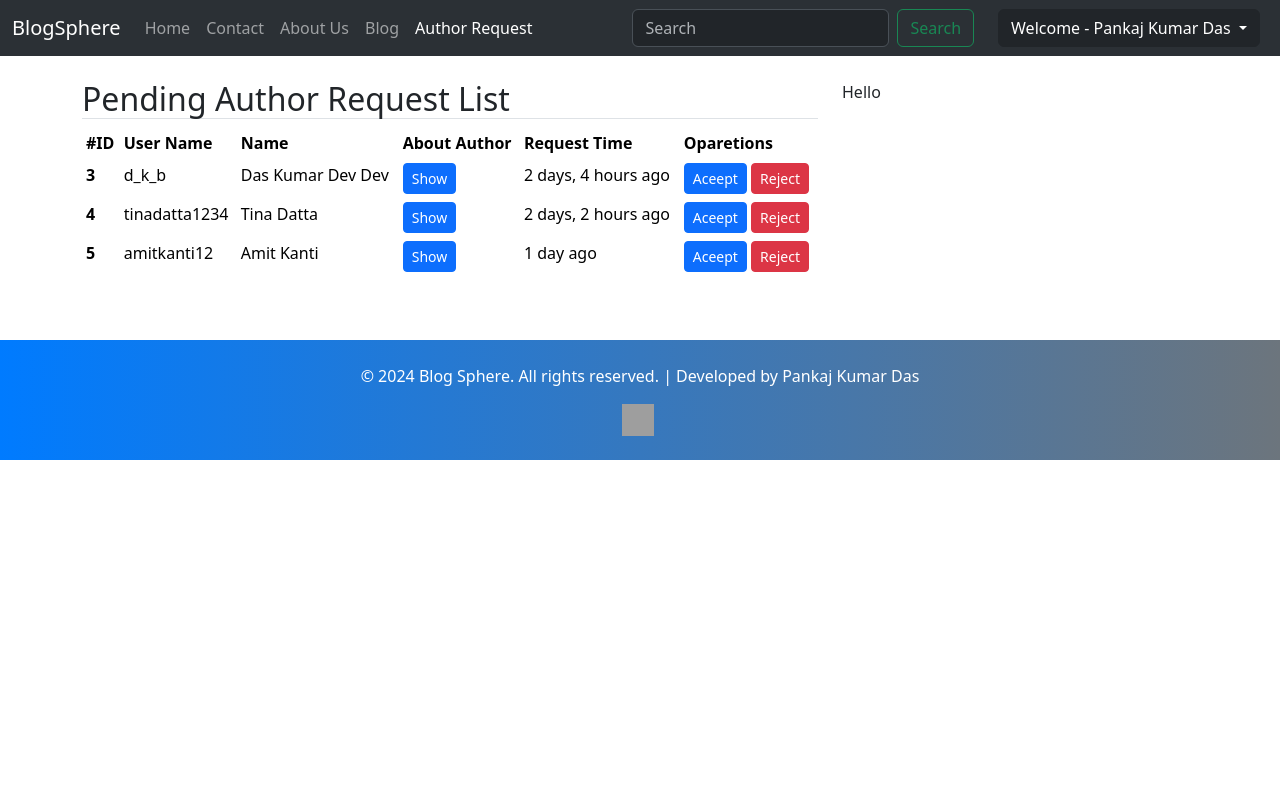
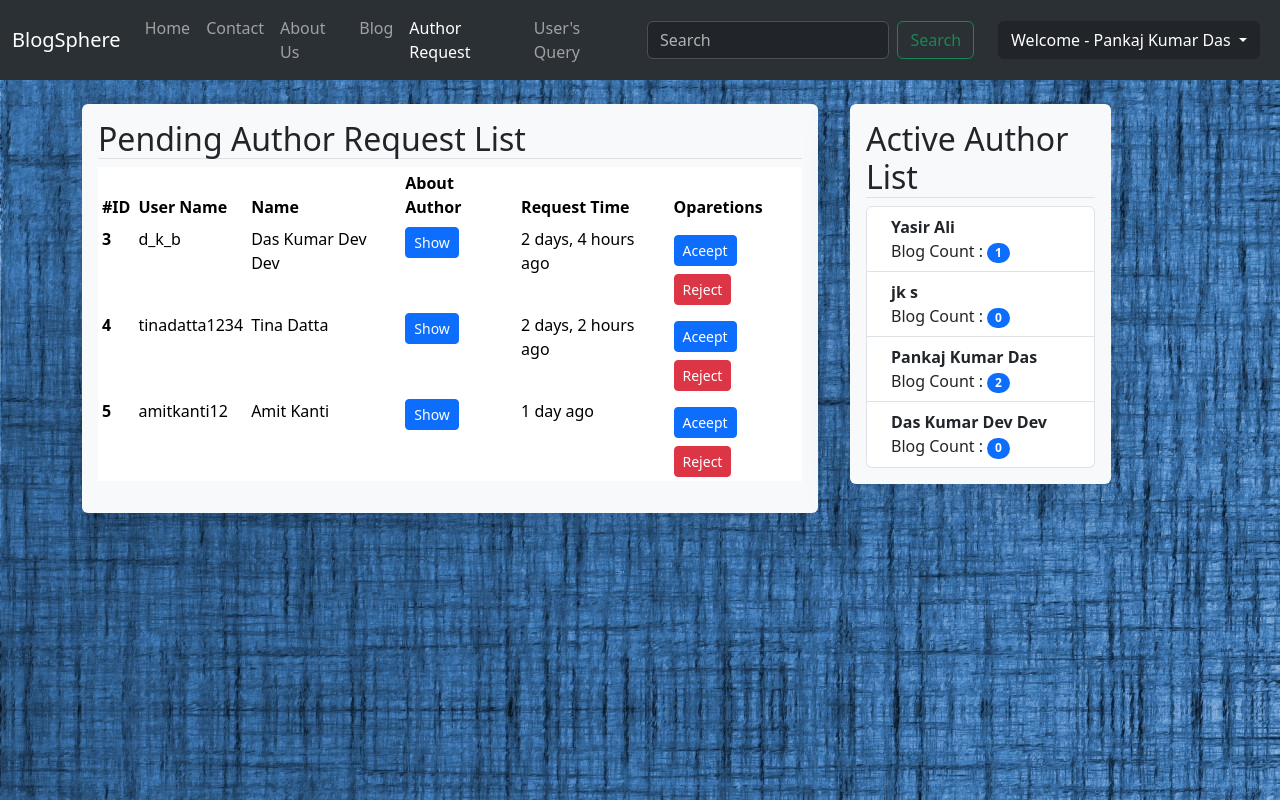
Before and after one commit to PankajSP2019/Blog-App-With-Django, a Django app: page /author_request_handle/ in a window 1280 px wide. Run offline with Django 4.2, Linux system fonts and the light colour scheme; a user stored in the database is signed in; data comes from the database, SQL or seed files in the repository; both versions use the stored data as it was after the commit; grey boxes are pictures that could not be loaded.

Commit message:
first commit

```diff
--- a/django_blog/django_blog/settings.py
+++ b/django_blog/django_blog/settings.py
@@ -30,6 +30,8 @@ from django.contrib.messages import constants as messages
 MESSAGE_TAGS = {
     messages.ERROR: 'danger'
 }
+
+
 STATIC_URL = '/static/'
 STATIC_ROOT = '/static/'
 
@@ -41,7 +43,7 @@ STATICFILES_DIRS = [
     # os.path.join(BASE_DIR, 'blog', 'static'),  # Static directory for blog app
 ]
 
-# These Setting Added bby Pankaj Kumar Das, to Managing Media
+# These Setting Added by Pankaj Kumar Das, to Managing Media
 MEDIA_ROOT = os.path.join(BASE_DIR, 'media')
 MEDIA_URL = '/media/'
 
--- a/django_blog/home/models.py
+++ b/django_blog/home/models.py
@@ -20,8 +20,6 @@ class Contact_H(models.Model):
 class UserProfile(models.Model):
     up_no = models.AutoField(primary_key=True)
     user = models.ForeignKey(User, on_delete=models.CASCADE)
-    # dob = models.DateField()
-    # address = models.TextField(max_length=500)
     profile_picture = models.ImageField(upload_to="home/user_image")
     is_author = models.BooleanField(default=False)
 
@@ -29,6 +27,7 @@ class UserProfile(models.Model):
         return f"Profile ID-{self.up_no} UserName-{self.user.username} Is_Author-{self.is_author}"
 
 
+# Author Request
 class AuthorRequest(models.Model):
     CATEGORY_CHOICES = [
         ('Pending', 'Pending'),
--- a/django_blog/home/views.py
+++ b/django_blog/home/views.py
@@ -283,28 +283,44 @@ def authorRequest(request):
         return HttpResponse("Something Went Wrong")
 
 
+# Show All Author Request Information To Super User/Admin Only
 @login_required(login_url="/")
 def author_request_handle(request):
     if request.user.is_superuser:
-        all_author_request = AuthorRequest.objects.all()
-        return render(request, "home/author_request_handle.html", {'all_author_request': all_author_request})
+
+        # Pending Author Request
+        all_author_request = AuthorRequest.objects.filter(status="Pending")
+
+        # Just For Show The Author List And Their Blog Count
+        # Author List
+        author_list = UserProfile.objects.filter(is_author=True)
+        print(author_list)
+
+        # Author's Blog Count
+        author_blog_count = []
+        for i in author_list:
+            blog_count = Post.objects.filter(user=i.user).count()
+            author_blog_count.append([f"{i.user.first_name} {i.user.last_name}",blog_count])
+
+        return render(request, "home/author_request_handle.html", {'author_requests': all_author_request, 'author_blog_count': author_blog_count})
     else:
         messages.error(request, "You Are Not Allowed To Visit This Page.")
         # It Redirects to the Same page From Where This Request Call
         return HttpResponseRedirect(request.META.get('HTTP_REFERER'))
 
 
+# This Function Is For Author Request Rejection
 @login_required(login_url="/")
 def author_request_reject_handle(request):
+    """
+    :param request:
+    :return: Status of the author request will be rejected, and send a rejection mail to author's email address.
+    """
     # We can use here request.user.is_authenticated
     if request.method == "POST":
         reject_reason = request.POST['reject_reason']
         ar_no = request.POST['ar_no']
         ar_user_pk = request.POST['ar_user']
-
-        # print(reject_reason)
-        # print(ar_no)
-        # print(ar_user)
 
         # Author Reject Operation
         au_re = AuthorRequest.objects.filter(ar_no=ar_no, user=ar_user_pk).exclude(status="Rejected")[0]
@@ -313,7 +329,35 @@ def author_request_reject_handle(request):
         au_re.status = "Rejected"
         au_re.save()
 
-        # Send Email To Author, Inform That His/Her Author Request Is Accepted.
+        # Send Email To Author, Inform That His/Her Author Request Is Rejected.
+        user = User.objects.filter(pk=ar_user_pk)[0]
+
+        # Email message, Yes Its messy, Please Ignore it.
+        reject_message = f"""Thank you for your interest in becoming an author for BlogSphere. We appreciate the time and effort you invested in your application and your enthusiasm for contributing to our platform.
+
+After careful consideration, we regret to inform you that we have decided not to move forward with your application at this time. This decision was not made lightly, and it reflects our current needs and priorities for the blog.
+
+Reject Reason : {reject_reason}
+
+Please understand that this is not a reflection of your abilities or potential. We encourage you to continue pursuing your passion for writing and to keep us in mind for future opportunities.
+
+If you have any questions or would like feedback on your application, please feel free to reach out. We wish you the best in your future endeavors and hope to see you as a valued member of our reader community."""
+
+        subject = "Regarding Author Request-BlogSphere."
+        message = render_to_string('home/author_request_handle_mail.html', {
+            'name': f"{user.first_name} {user.last_name}",
+            'message': reject_message,
+            'ar_no': ar_no,
+
+        })
+        email = EmailMessage(
+            subject,
+            message,
+            settings.EMAIL_HOST_USER,
+            [user.email]
+        )
+        email.fail_silently = True
+        email.send()
 
         messages.warning(request, f"Request No. {ar_no}. Successfully Reject Author Request.")
         return redirect('AuthorRequestHandle')
@@ -339,20 +383,21 @@ def author_request_accept_handle(request):
         else:
             # Give Permission Will here
             user = User.objects.get(pk=ar_user_pk)
+            permission_list = []
             if add_p == 'on':
-                print("Add Permission Give Here")
+                permission_list.append("Add Permission")
                 add_blog_permission = Permission.objects.get(name="Can add post")
                 user.user_permissions.add(add_blog_permission)
             if view_p == 'on':
-                print("View Permission Give Here")
+                permission_list.append("View Permission")
                 view_blog_permission = Permission.objects.get(name="Can view post")
                 user.user_permissions.add(view_blog_permission)
             if delete_p == 'on':
-                print("Delete Permission Give Here")
+                permission_list.append("Delete Permission")
                 delete_blog_permission = Permission.objects.get(name="Can delete post")
                 user.user_permissions.add(delete_blog_permission)
             if change_p == 'on':
-                print("Change Permission Give Here")
+                permission_list.append("Change Permission")
                 change_blog_permission = Permission.objects.get(name="Can change post")
                 user.user_permissions.add(change_blog_permission)
 
@@ -369,6 +414,33 @@ def author_request_accept_handle(request):
             au_re.save()
 
             # Send Email To Author, Inform That His/Her Author Request Is Accepted.
+            user = User.objects.filter(pk=ar_user_pk)[0]
+
+            # Email message, Yes Its messy, Please Ignore it.
+            accept_message = f"""We are pleased to inform you that your Request to become an author for BlogSphere has been accepted!
+
+Now, you have the access of Author Panel, where you can show your creativity.
+
+Permission List : {permission_list}
+
+Welcome aboard! We look forward to your contributions. If you have any questions, feel free to reach out.
+"""
+
+            subject = "Regarding Author Request-BlogSphere."
+            message = render_to_string('home/author_request_handle_mail.html', {
+                'name': f"{user.first_name} {user.last_name}",
+                'message': accept_message,
+                'ar_no': ar_no
+
+            })
+            email = EmailMessage(
+                subject,
+                message,
+                settings.EMAIL_HOST_USER,
+                [user.email]
+            )
+            email.fail_silently = True
+            email.send()
 
         messages.success(request, "Successfully Accept Author Request.")
         return redirect('AuthorRequestHandle')
@@ -490,7 +562,6 @@ def reset_password_request(request):
 
 
 def reset_password_confirm(request, uidb64, token):
-
     if request.user.is_authenticated:
         messages.error(request, "You are not allowed to reset password, while you are logged in.")
         return redirect('Home')
--- a/django_blog/templates/base.html
+++ b/django_blog/templates/base.html
@@ -26,6 +26,11 @@
 
 
     <style>
+
+        .pp{
+            cursor: pointer;
+        }
+
         .footer {
             background: linear-gradient(to right, #007bff, #6c757d);
             color: white;
@@ -96,8 +101,13 @@
                     {% if user.is_authenticated %}
                     <!-- Check If the User is the Super User Is Not -->
                     {% if user.is_superuser %}
+                    <!-- Show Author Request List To Admin -->
                     <li class="nav-item">
                         <a class="nav-link {% block superactive  %}{% endblock %}" href="/author_request_handle">Author Request</a>
+                    </li>
+                   <!--  Show User Query To Admin - Contact Us List -->
+                    <li class="nav-item">
+                        <a class="nav-link {% block userqueryactive  %}{% endblock %}" href="#">User's Query</a>
                     </li>
                     {% endif %}
                     <!-- Check If the User is the Is Author Is Not, Cheeck by Session -->
@@ -132,7 +142,7 @@
                                 {% endif %}
                                 <!-- Become Author -->
                                 {% if not request.session.is_author %}
-                                <li><a class="dropdown-item" data-bs-toggle="modal" data-bs-target="#staticBackdrop-become-author">Become An Author?</a>
+                                <li><a class="dropdown-item pp" data-bs-toggle="modal" data-bs-target="#staticBackdrop-become-author">Become An Author?</a>
                                 </li>
                                 {% endif %}
                                 <li><a class="dropdown-item" href="/password_change/">Change Password?</a></li>
--- a/django_blog/templates/blog/blogpost.html
+++ b/django_blog/templates/blog/blogpost.html
@@ -51,6 +51,7 @@
         width: 100%; /* Change to percentage */
         height: 35px;
     }
+
 
 </style>
 {% endblock %}
@@ -207,7 +208,7 @@
             <div class="position-sticky my-2" style="top: 2rem;">
                 <div class="p-4 mb-3 bg-body-tertiary rounded">
                     <h4 class="fst-italic">About</h4>
-                    <p class="mb-0">{{post.summary}}</p>
+                    <p class="mb-0" >{{post.summary}}</p>
                 </div>
 
                 <div class="p-4">
--- a/django_blog/templates/home/author_request_handle.html
+++ b/django_blog/templates/home/author_request_handle.html
@@ -4,6 +4,17 @@
 
 {% block superactive %} active {% endblock %}
 {% load humanize %}
+
+{% load static %}
+{% block css %}
+<style>
+    body {
+        background-image: url("{% static 'home/b1.jpg' %}");
+    }
+</style>
+{% endblock %}
+
+
 
 {% block body %}
 
@@ -20,8 +31,12 @@
 
     <div class="container my-4">
         <div class="row">
+
+            <!-- Author Request List -->
             <div class="col-md-8">
+                <div class="shadow-lg p-3 mb-5 bg-body-tertiary rounded">
                     <h2 class="border-bottom">Pending Author Request List</h2>
+                    {% if author_requests %}
                         <table class="table table-hover table-borderless table-sm ">
                             <thead>
                                 <tr>
@@ -34,8 +49,7 @@
                                 </tr>
                             </thead>
                             <tbody class="table-group-divider">
-                        {% for author_request in all_author_request %}
-                            {% if author_request.status == "Pending" %}
+                                {% for author_request in author_requests %}
                                     <tr>
                                         <th scope="row">{{author_request.ar_no}}</th>
                                         <td>{{author_request.user.username}}</td>
@@ -43,7 +57,7 @@
                                         <td><button class="btn btn-primary btn-sm" data-bs-toggle="modal"
                                             data-bs-target="#staticBackdrop-about-author-{{author_request.ar_no}}">Show</button></td>
                                         <td>{{author_request.timestamp|naturaltime}}</td>
-                                    <td><button class="btn btn-primary btn-sm"
+                                        <td><button class="btn btn-primary btn-sm my-2"
                                             data-bs-toggle="modal" data-bs-target="#staticBackdrop-accept-{{author_request.ar_no}}">Aceept</button> <button class="btn btn-danger btn-sm" data-bs-toggle="modal"
                                             data-bs-target="#staticBackdrop-reject-{{author_request.ar_no}}">Reject</button></td>
                                     </tr>
@@ -151,20 +165,40 @@
                                         </div>
                                     </div>
                                     <!-- End Accept Modal -->
-                            {% endif %}
+
                                 {% endfor %}
 
                             </tbody>
                         </table>
+                    {% else %}
+                        <div class="alert alert-warning" role="alert">
+                            No, Pending Author Reuests.
+                        </div>
+                    {% endif %}
+                </div>
+            </div>
+            <!-- Show Active Author List -->
+            <div class="col-md-3 mx-2 ">
+                <div class="shadow-lg p-3 mb-5 bg-body-tertiary rounded">
+                    <h2 class="border-bottom">Active Author List</h2>
+                    <ul class="list-group">
+                        {% for author in author_blog_count %}
+                            <li class="list-group-item d-flex justify-content-between align-items-start">
+                                <div class="ms-2 me-auto">
+                                    <div class="fw-bold">{{ author.0 }}</div>
+                                    Blog Count :  <span class="badge text-bg-primary rounded-pill">{{author.1}}</span>
+                                </div>
 
+                            </li>
+                        {% endfor %}
+                    </ul>
+                </div>
 
-
-
-            </div>
-            <div class="col-md-4">
-                Hello
             </div>
 
         </div>
     </div>
 {% endblock %}
+
+<!-- For just Remove the Footer -->
+{% block footer %} {% endblock %}
```
Also changed, not shown: django_blog/blog/views.py (+4 -4 lines), django_blog/templates/home/add_blog.html (+1 -8 lines), django_blog/templates/home/author_request_handle_mail.html (added, +20 -0 lines), django_blog/db.sqlite3, django_blog/media/home/user_image/6f487762c.jpg (added). Lines whose indentation alone changed are shown as unchanged.
